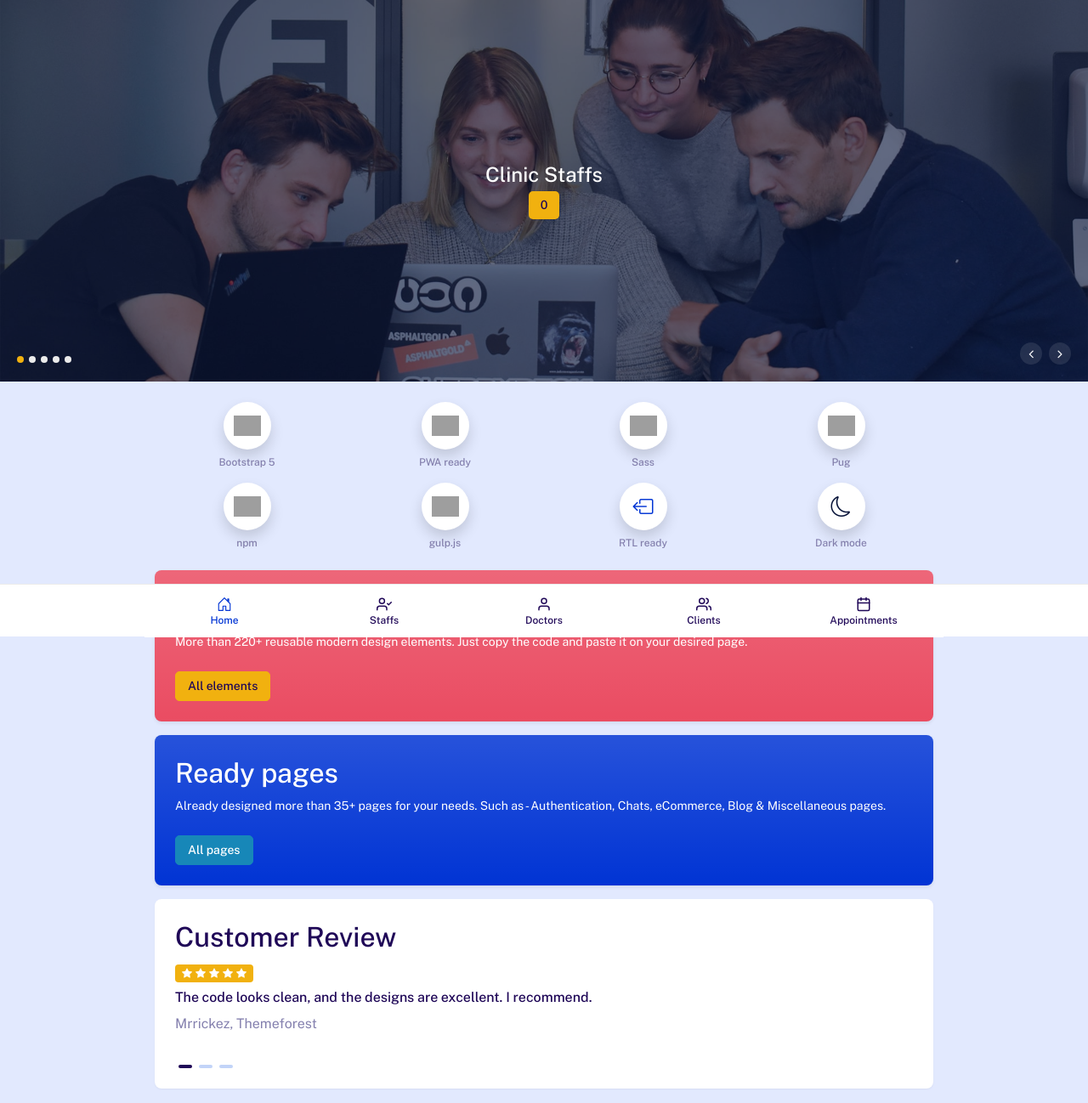
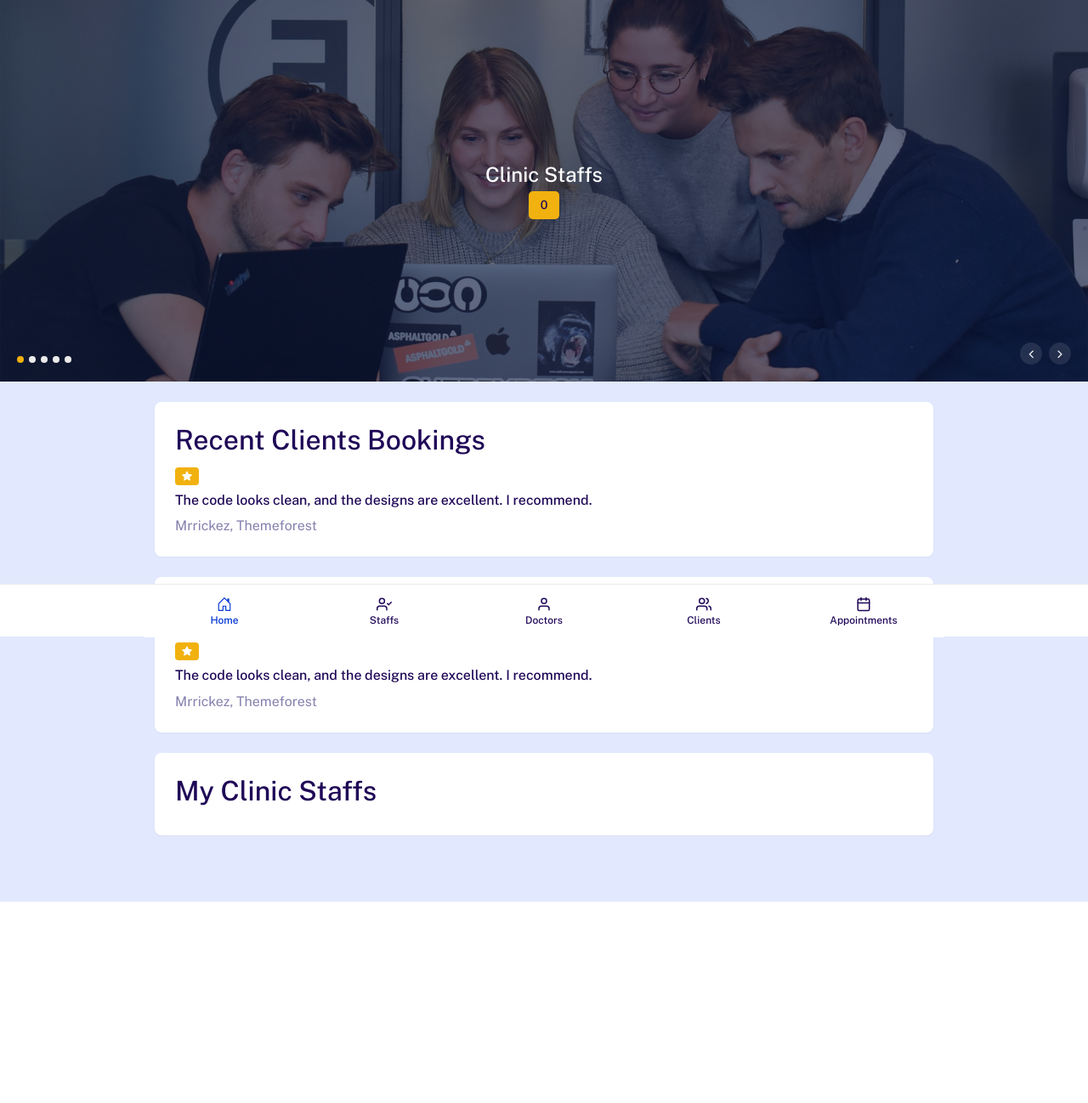
Before and after one commit to MartDevelopers-Inc/iScheduling, a PHP site: page /views/home in a window 1280 px wide. Shown: the part 51-1349 px from the top of the page at 85% size. After the commit the page ends 1112 px from the top, so only its background shows below. Run offline with PHP 8.4, Linux system fonts and the light colour scheme; the visitor is signed in with stand-in values (Sample User, id 1); data that the repository does not hold is empty; grey boxes are pictures that could not be loaded.

Commit message:
Crafted Staffs Carousels On Dashboard

```diff
--- a/views/home.php
+++ b/views/home.php
@@ -87,104 +87,81 @@ require_once('../partials/head.php');
                 </div>
             </div>
         </div>
+        <br>
+        <div class="container">
+            <div class="card">
+                <div class="card-body">
+                    <h2>Recent Clients Bookings</h2>
+                    <div class="testimonial-slide owl-carousel testimonial-style3">
+                        <!-- Single Testimonial Slide-->
+                        <div class="single-testimonial-slide">
+                            <div class="text-content">
+                                <span class="d-inline-block badge bg-warning mb-2"><i class="bi bi-star-fill"></i></span>
+                                <h6 class="mb-2">The code looks clean, and the designs are excellent. I recommend.</h6><span class="d-block">Mrrickez, Themeforest</span>
+                            </div>
+                        </div>
 
-        <div class="py-4">
-            <div class="container direction-rtl">
-                <div class="row g-3">
-                    <div class="col-3">
-                        <div class="feature-card text-center">
-                            <div class="card shadow mx-auto"><img src="img/demo-img/bootstrap.png" alt=""></div>
-                            <p class="mb-0">Bootstrap 5</p>
-                        </div>
-                    </div>
-                    <div class="col-3">
-                        <div class="feature-card mx-auto text-center">
-                            <div class="card shadow mx-auto"><img src="img/demo-img/pwa.png" alt=""></div>
-                            <p class="mb-0">PWA ready</p>
-                        </div>
-                    </div>
-                    <div class="col-3">
-                        <div class="feature-card mx-auto text-center">
-                            <div class="card shadow mx-auto"><img src="img/demo-img/sass.png" alt=""></div>
-                            <p class="mb-0">Sass </p>
-                        </div>
-                    </div>
-                    <div class="col-3">
-                        <div class="feature-card mx-auto text-center">
-                            <div class="card shadow mx-auto"><img src="img/demo-img/pug.png" alt=""></div>
-                            <p class="mb-0">Pug</p>
-                        </div>
-                    </div>
-                    <div class="col-3">
-                        <div class="feature-card mx-auto text-center">
-                            <div class="card shadow mx-auto"><img src="img/demo-img/npm.png" alt=""></div>
-                            <p class="mb-0">npm</p>
-                        </div>
-                    </div>
-                    <div class="col-3">
-                        <div class="feature-card mx-auto text-center">
-                            <div class="card shadow mx-auto"><img src="img/demo-img/gulp.png" alt=""></div>
-                            <p class="mb-0">gulp.js</p>
-                        </div>
-                    </div>
-                    <div class="col-3">
-                        <div class="feature-card mx-auto text-center">
-                            <div class="card shadow mx-auto"><i class="bi bi-box-arrow-left text-primary"></i></div>
-                            <p class="mb-0">RTL ready</p>
-                        </div>
-                    </div>
-                    <div class="col-3">
-                        <div class="feature-card mx-auto text-center">
-                            <div class="card shadow mx-auto"><i class="bi bi-moon text-dark"></i></div>
-                            <p class="mb-0">Dark mode</p>
-                        </div>
                     </div>
                 </div>
             </div>
         </div>
+        <br>
         <div class="container">
-            <div class="row">
-                <div class="col-12">
-                    <div class="card bg-danger mb-3 shadow-sm bg-gradient direction-rtl">
-                        <div class="card-body">
-                            <h2 class="text-white">Reusable elements</h2>
-                            <p class="text-white mb-4">More than 220+ reusable modern design elements. Just copy the code and paste it on your desired page.</p><a class="btn btn-warning" href="elements.html">All elements</a>
+            <div class="card">
+                <div class="card-body">
+                    <h2>Avaiable Hospital Services</h2>
+                    <div class="testimonial-slide owl-carousel testimonial-style3">
+                        <!-- Single Testimonial Slide-->
+                        <div class="single-testimonial-slide">
+                            <div class="text-content">
+                                <span class="d-inline-block badge bg-warning mb-2"><i class="bi bi-star-fill"></i></span>
+                                <h6 class="mb-2">The code looks clean, and the designs are excellent. I recommend.</h6><span class="d-block">Mrrickez, Themeforest</span>
+                            </div>
                         </div>
-                    </div>
-                </div>
-                <div class="col-12">
-                    <div class="card bg-primary mb-3 shadow-sm bg-gradient direction-rtl">
-                        <div class="card-body">
-                            <h2 class="text-white">Ready pages</h2>
-                            <p class="text-white mb-4">Already designed more than 35+ pages for your needs. Such as - Authentication, Chats, eCommerce, Blog &amp; Miscellaneous pages.</p><a class="btn btn-info" href="pages.html">All pages</a>
-                        </div>
+
                     </div>
                 </div>
             </div>
         </div>
+        <br>
         <div class="container">
             <div class="card">
                 <div class="card-body">
-                    <h2>Customer Review</h2>
+                    <h2>My Clinic Staffs</h2>
                     <div class="testimonial-slide owl-carousel testimonial-style3">
                         <!-- Single Testimonial Slide-->
-                        <div class="single-testimonial-slide">
-                            <div class="text-content"><span class="d-inline-block badge bg-warning mb-2"><i class="bi bi-star-fill me-1"></i><i class="bi bi-star-fill me-1"></i><i class="bi bi-star-fill me-1"></i><i class="bi bi-star-fill me-1"></i><i class="bi bi-star-fill"></i></span>
-                                <h6 class="mb-2">The code looks clean, and the designs are excellent. I recommend.</h6><span class="d-block">Mrrickez, Themeforest</span>
-                            </div>
-                        </div>
-                        <!-- Single Testimonial Slide-->
-                        <div class="single-testimonial-slide">
-                            <div class="text-content"><span class="d-inline-block badge bg-warning mb-2"><i class="bi bi-star-fill me-1"></i><i class="bi bi-star-fill me-1"></i><i class="bi bi-star-fill me-1"></i><i class="bi bi-star-fill me-1"></i><i class="bi bi-star-fill"></i></span>
-                                <h6 class="mb-2">All complete, <br> great craft.</h6><span class="d-block">Mazatlumm, Themeforest</span>
-                            </div>
-                        </div>
-                        <!-- Single Testimonial Slide-->
-                        <div class="single-testimonial-slide">
-                            <div class="text-content"><span class="d-inline-block badge bg-warning mb-2"><i class="bi bi-star-fill me-1"></i><i class="bi bi-star-fill me-1"></i><i class="bi bi-star-fill me-1"></i><i class="bi bi-star-fill me-1"></i><i class="bi bi-star-fill"></i></span>
-                                <h6 class="mb-2">Awesome template! <br> Excellent support!</h6><span class="d-block">Vguntars, Themeforest</span>
-                            </div>
-                        </div>
+                        <?php
+                        $ret = "SELECT * FROM `Clinic_Staff`  ORDER BY `Clinic_Staff`.`Staff_full_name` ASC   ";
+                        $stmt = $mysqli->prepare($ret);
+                        $stmt->execute(); //ok
+                        $res = $stmt->get_result();
+                        while ($staff = $res->fetch_object()) {
+                        ?>
+                            <a href="staff?view=<?php echo $staff->Staff_id; ?>">
+                                <div class="single-testimonial-slide">
+                                    <div class="text-content">
+                                        <div class="col-12">
+                                            <div class="card team-member-card shadow">
+                                                <div class="card-body">
+                                                    <!-- Member Image-->
+                                                    <div class="team-member-img shadow-sm"><img src="../public/img/bg-img/profile.svg" alt=""></div>
+                                                    <!-- Team Info-->
+                                                    <div class="team-info">
+                                                        <h6 class="mb-0"><?php echo $staff->Staff_full_name; ?></h6>
+                                                        <p class="mb-0">Contacts: <?php echo $staff->Staff_phone_no; ?></p>
+                                                        <p class="mb-0">ID No: <?php echo $staff->Staff_id_no; ?></p>
+                                                    </div>
+                                                </div>
+                                                <!-- Contact Info-->
+                                                <div class="contact-info bg-info">
+                                                    <p class="mb-0 text-truncate"><?php echo $staff->Staff_email; ?></p>
+                                                </div>
+                                            </div>
+                                        </div>
+                                    </div>
+                                </div>
+                            </a>
+                        <?php } ?>
                     </div>
                 </div>
             </div>
```
